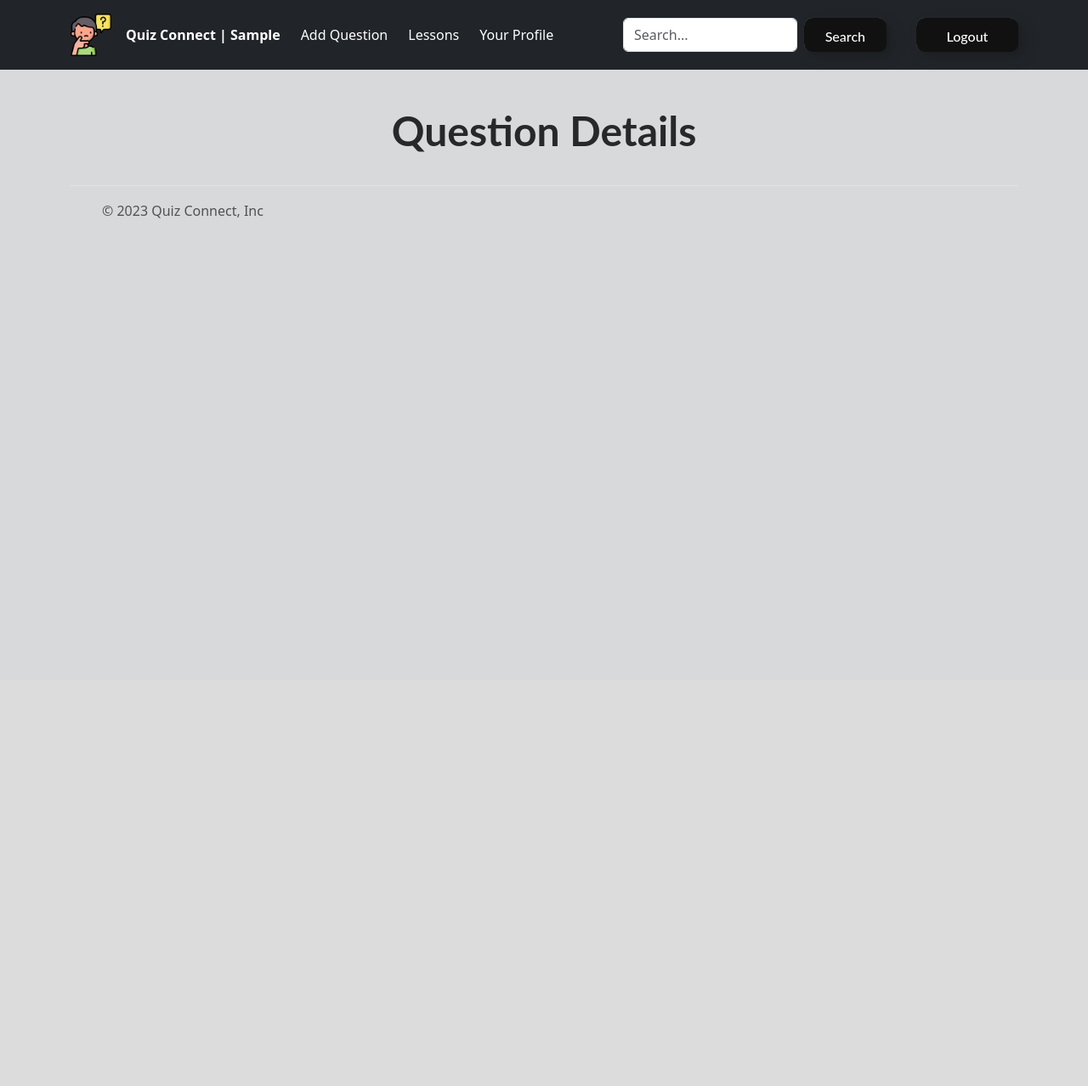
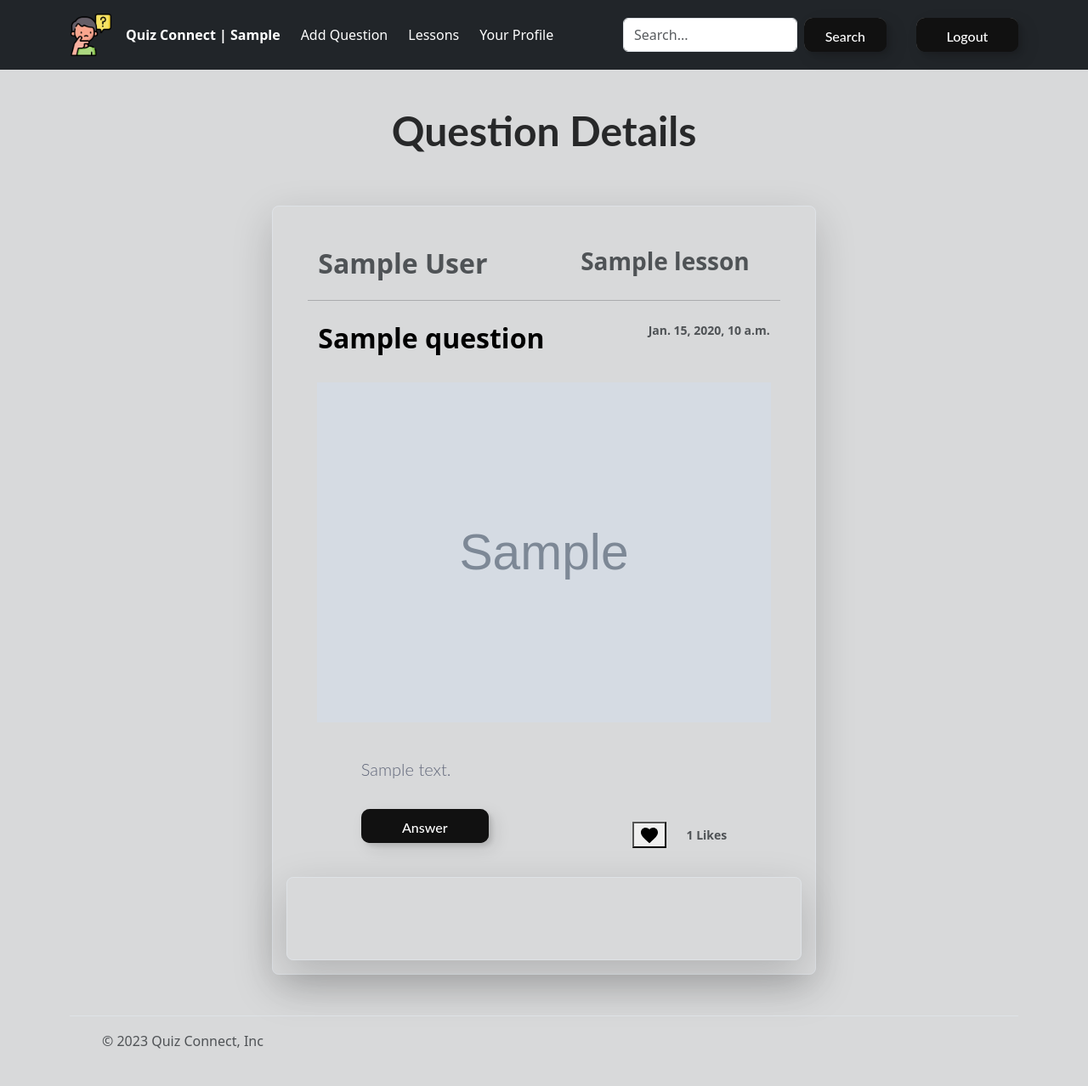
Before and after one commit to KutayAkmese/QuizConnect, a Django app: page /details/1/1 in a window 1280 px wide. Shown: the whole page at 85% size. Before the commit the page ends 257 px from the top, so only its background shows below. Run offline with Django 4.2, Linux system fonts and the light colour scheme; tables that the repository leaves empty hold one stand-in row (values such as "Sample post"); grey boxes marked "Sample" are stand-in pictures.

Commit message:
Initial commit

```diff
--- a/quizconnect/app/models.py
+++ b/quizconnect/app/models.py
@@ -45,6 +45,7 @@ class Answer(models.Model):
     created_at = models.DateTimeField(auto_now_add=True)
     updated_at = models.DateTimeField(auto_now=True)
     question = models.ForeignKey(Question, on_delete=models.CASCADE)
+    user = models.ForeignKey(User, on_delete=models.CASCADE, null=True)
 
     def __str__(self):
         return self.answer_text[0:100]
--- a/quizconnect/app/templates/details.html
+++ b/quizconnect/app/templates/details.html
@@ -1,6 +1,7 @@
 {% load static %}
 <!DOCTYPE html>
 <html lang="en">
+
 <head>
     <meta charset="UTF-8">
     <meta name="viewport" content="width=device-width, initial-scale=1.0">
@@ -10,6 +11,7 @@
     <link rel="stylesheet" href="{% static 'css/button.css' %}">
     <link rel="stylesheet" href="{% static 'css/main.css' %}">
 </head>
+
 <body>
     {% include 'partials/_navbar.html'%}
     <div class="container col-xxl-12 pt-5 d-flex justify-content-center">
@@ -18,6 +20,70 @@
         </div>
     </div>
 
+    <div class="container col-lg-6 my-4">
+        <div class="row p-3 mt-4 pt-5 align-items-center rounded-3 border shadow-lg d-flex justify-content-center">
+            <div class="col-lg-11 d-flex justify-content-between pb-3">
+                <h2 class="text-muted fw-bold"> {{ timeLineItem.user.first_name }} {{ timeLineItem.user.last_name }}
+                </h2>
+                <h3 class="text-muted fw-bold px-4"> {{ timeLineItem.question.lesson.name }} </h3>
+            </div>
+            <hr class="col-lg-11 pb-2">
+            <div class="col-lg-11 d-flex justify-content-between">
+                <a href="{% url 'details' user_id=user.id item_id=timeLineItem.id %}" class="text-decoration-none">
+                    <h2 class="fw-bold lh-1 text-body-emphasis py-1">{{ timeLineItem.question.question_title }}</h2>
+                </a>
+                <small class="text-muted fw-bold justify-content-end">{{ timeLineItem.question.updated_at }}</small>
+            </div>
+            {% if timeLineItem.question.question_image %}
+            <div class="col-lg-11 py-4 d-flex justify-content-center">
+                <a href="{% url 'details' user_id=user.id item_id=timeLineItem.id %}"><img
+                        src="/media/{{ timeLineItem.question.question_image }}" class="d-flex align-items-center"
+                        height="400"></a>
+            </div>
+
+            {% endif %}
+
+            <div class="col-lg-9 mx-3 pt-3">
+                <p class="lead">{{ timeLineItem.question.question_text }}</p>
+                <div class="d-flex justify-content-between pt-3">
+                    <a href="{% url 'details' user_id=user.id item_id=timeLineItem.id %}"><button type="button"
+                            class="glow-on-hover custom-btn mb-3" style="width: 150px;">Answer</button></a>
+                    <div class="mt-1 d-flex justify-content-between gap-4 align-items-center">
+                        <a href="{% url 'like' user_id=user.id item_id=timeLineItem.id %}">
+                            <button class="like-button">
+                                <div class="like-wrapper">
+                                    <div class="ripple"></div>
+                                    <svg class="heart" width="24" height="24" viewBox="0 0 24 24">
+                                        <path
+                                            d="M12,21.35L10.55,20.03C5.4,15.36 2,12.27 2,8.5C2,5.41 4.42,3 7.5,3C9.24,3 10.91,3.81 12,5.08C13.09,3.81 14.76,3 16.5,3C19.58,3 22,5.41 22,8.5C22,12.27 18.6,15.36 13.45,20.03L12,21.35Z">
+                                        </path>
+                                    </svg>
+                                    <div class="particles" style="--total-particles: 6">
+                                        <div class="particle" style="--i: 1; --color: #7642F0"></div>
+                                        <div class="particle" style="--i: 2; --color: #AFD27F"></div>
+                                        <div class="particle" style="--i: 3; --color: #DE8F4F"></div>
+                                        <div class="particle" style="--i: 4; --color: #D0516B"></div>
+                                        <div class="particle" style="--i: 5; --color: #5686F2"></div>
+                                        <div class="particle" style="--i: 6; --color: #D53EF3"></div>
+                                    </div>
+                                </div>
+                            </button>
+                        </a>
+                        <small class="text-muted fw-bold justify-content-end"> {{ timeLineItem.question.star_number }}
+                            Likes</small>
+                    </div>
+                </div>
+
+            </div>
+
+            <div class="row p-5 mt-4 pt-5 align-items-center rounded-3 border shadow-lg d-flex justify-content-center">
+
+            </div>
+
+        </div>
+    </div>
+
+
 
 
 
@@ -25,4 +91,5 @@
     {% include 'partials/_footer.html'%}
 
 </body>
+
 </html>
--- a/quizconnect/app/views.py
+++ b/quizconnect/app/views.py
@@ -56,15 +56,19 @@ def addQuestion(request, user_id):
         imageFile = request.FILES.get("imageFile")
         questionTitle = request.POST.get("questionTitle")
         lessonSelection = request.POST.get("lessonSelection")
-        lesson_code = lessonSelection.split()[0]
-        print(lesson_code)
-        selectedLesson = Lesson.objects.get(lesson_code=lesson_code)
-        question = Question(question_title=questionTitle, question_image=imageFile,
+        lessonCode = lessonSelection.split()[0]
+        try :
+            selectedLesson = Lesson.objects.get(lesson_code=lessonCode.strip())
+            question = Question(question_title=questionTitle, question_image=imageFile,
                             question_text=questionText, user_id= user.id, lesson_id=selectedLesson.id)
-        question.save()
-        timeLineItem = TimeLineItem(question_id=question.id, user_id=user.id)
-        timeLineItem.save()
-        return redirect('http://127.0.0.1:8000/home/' + str(user.id))
+            question.save()
+            timeLineItem = TimeLineItem(question_id=question.id, user_id=user.id)
+            timeLineItem.save()
+            return redirect('http://127.0.0.1:8000/home/' + str(user.id))
+        except Lesson.DoesNotExist:
+            messages.warning(request, "Lesson is not exist")
+
+
 
     return render(request, "addQuestion.html", {
         'user': user,
@@ -99,7 +103,6 @@ def lessonDetails(request, user_id):
 def questionDetail(request, user_id, item_id):
     user = User.objects.get(id=user_id)
     timeLineItem = TimeLineItem.objects.get(id=item_id)
-
 
     return render(request,"details.html", {
         'user': user,
```
Also changed, not shown: quizconnect/app/migrations/0011_answer_user.py (added), quizconnect/media/media/olivier-guillard-xnGu_KGrqX8-unsplash.jpg (added), quizconnect/media/media/pexels-aleksandar-pasaric-1694000.jpg (added), quizconnect/media/media/pexels-johannes-plenio-1118873_XgFhA6d.jpg (added).
